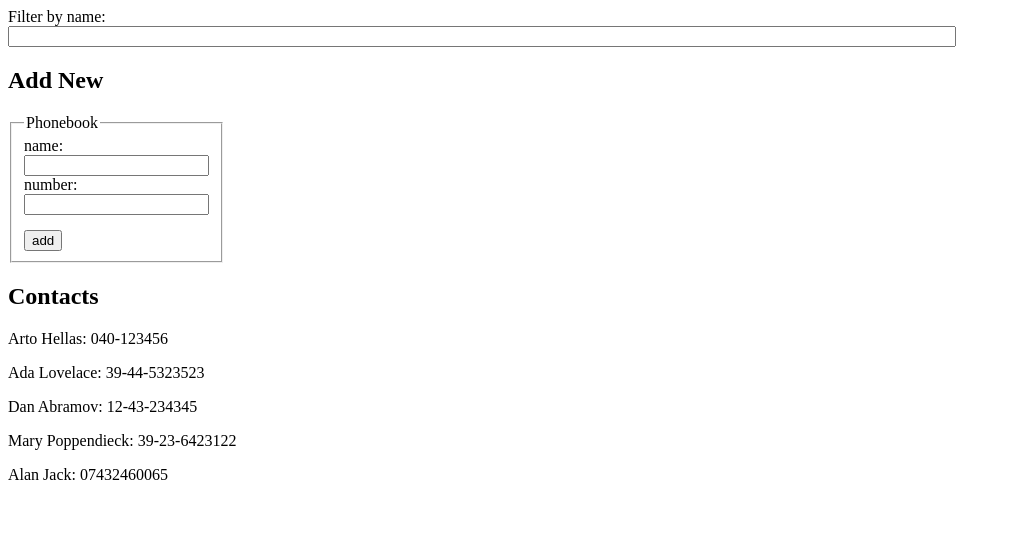
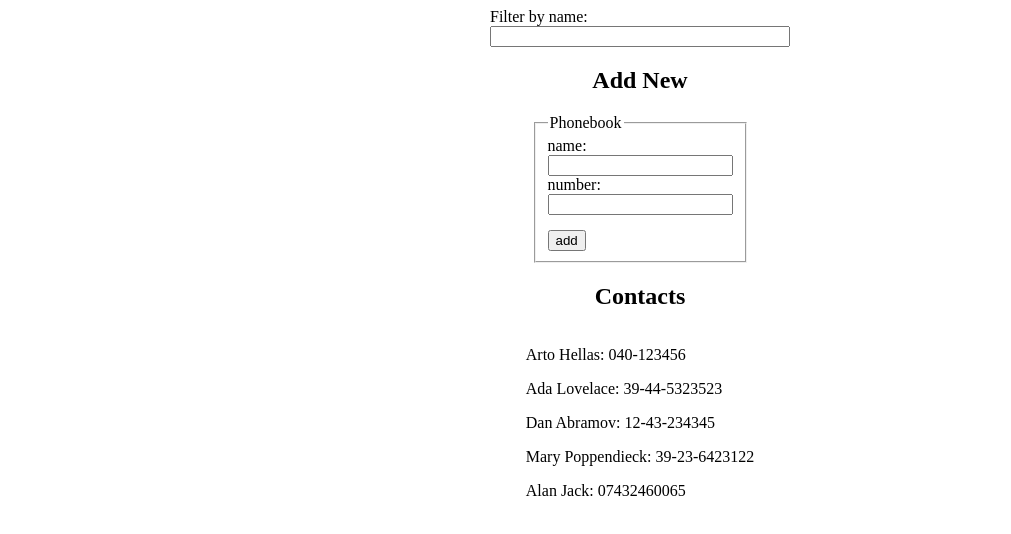
Before and after one commit to aldojack/full-stack-open, a React (Vite) app in the folder part2/phonebook/: page / in a window 1280 px wide. Shown: the top 534 px of the page, without its empty margins (0-1011 px from the left). Built offline with nearby package versions, Linux system fonts and the light colour scheme; data requests are answered from the project's data file.

Commit message:
Minor styling to the main container

```diff
--- a/part2/phonebook/package.json
+++ b/part2/phonebook/package.json
@@ -11,6 +11,10 @@
     "server": "json-server -p3001 --watch db.json"
   },
   "dependencies": {
+    "@emotion/react": "^11.11.3",
+    "@emotion/styled": "^11.11.0",
+    "@mui/icons-material": "^5.15.6",
+    "@mui/joy": "^5.0.0-beta.24",
     "axios": "^1.6.5",
     "react": "^18.2.0",
     "react-dom": "^18.2.0"
--- a/part2/phonebook/src/app.css
+++ b/part2/phonebook/src/app.css
@@ -1,8 +1,17 @@
 #main{
-    width: 75%;
+    width: 50%;
+    margin: 0 auto;
+    display: flex;
+    flex-direction: column;
+    align-items:center
+    /* justify-content: start; */
 }
 form{
     width: fit-content;
+}
+
+.search{
+    width: 300px;
 }
 
 .form-group{
@@ -13,3 +22,19 @@ form{
 button{
     margin-top: 15px;
 }
+
+.contact-container{
+    width: max-content;
+}
+
+.contact{
+    display: flex;
+    column-gap: 5px;
+    align-items: center;
+}
+
+.crudContainer{
+    margin-left: auto;
+    display: flex;
+    column-gap: 10px;
+}
--- a/part2/phonebook/src/components/Filter.jsx
+++ b/part2/phonebook/src/components/Filter.jsx
@@ -2,7 +2,7 @@ import React from "react";
 
 function Filter({filter, onChange}) {
   return (
-    <div className="form-group">
+    <div className="form-group search">
       <label htmlFor="search">Filter by name:</label>
       <input
         type="text"
```
Also changed, not shown: 1 other file (tests, documents, lock files or other folders).
